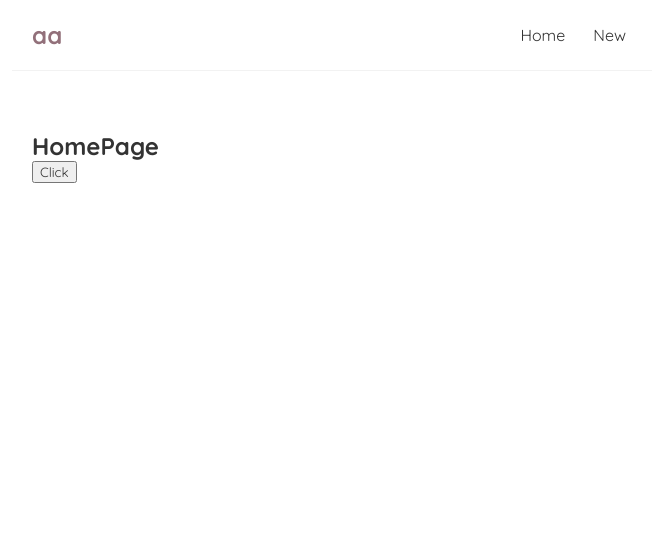
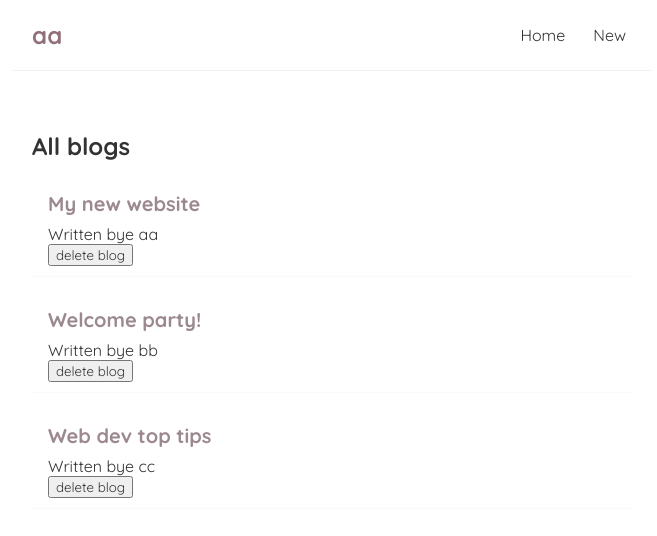
Before and after one commit to arifoglu/React-2024, a React (Create React App) app in the folder react-tutorial/aa-blog/: page / in a window 1280 px wide. Shown: the top 536 px of the page, without its empty margins (308-965 px from the left). Built offline with nearby package versions, Linux system fonts and the light colour scheme.

Commit message:
useState and useEffect finished

```diff
--- /dev/null
+++ b/react-tutorial/aa-blog/src/blogList.js
@@ -0,0 +1,19 @@
+const BlogList = ({ blogs ,title ,handleDelete}) => {
+
+
+    return (
+
+        <div className="class-list">
+            <h2>{ title }</h2>
+            {blogs.map((blog)=> (
+                <div className="blog-preview" key={blog.id}>
+                    <h2>{blog.title}</h2>
+                    <p>Written bye {blog.author}</p>
+                    <button onClick={()=> handleDelete(blog.id) }>delete blog</button>
+                </div>
+            ))}
+        </div>
+     );
+}
+
+export default BlogList;
--- a/react-tutorial/aa-blog/src/home.js
+++ b/react-tutorial/aa-blog/src/home.js
@@ -1,13 +1,28 @@
+import { useState ,useEffect } from 'react';
+import BlogList from './blogList';
+
 const Home = () => {
 
-    const handleClick = () =>{
+    const[blogs,setBlogs] = useState([
+        { title: 'My new website', body: 'lorem ipsum...', author: 'aa', id: 1 },
+        { title: 'Welcome party!', body: 'lorem ipsum...', author: 'bb', id: 2 },
+        { title: 'Web dev top tips', body: 'lorem ipsum...', author: 'cc', id: 3 }
+      ]);
 
-    }
+      const handleDelete = (id)=>{
+        const newBlogs = blogs.filter((blog)=> blog.id !== id );
+        setBlogs(newBlogs);
+      }
+
+// useEffect
+    useEffect(() => {
+        console.log('use effect ran');
+    },[]);
+
 
     return (
         <div className="home">
-            <h2>HomePage</h2>
-            <button onClick= { handleClick }>Click</button>
+            <BlogList blogs={blogs} title= "All blogs" handleDelete={handleDelete}/>
         </div>
      );
 }
--- a/react-tutorial/aa-blog/src/index.css
+++ b/react-tutorial/aa-blog/src/index.css
@@ -33,3 +33,19 @@
   margin: 40px auto;
   padding: 20px;
 }
+
+/* blog previews / list */
+.blog-preview {
+  padding: 10px 16px;
+  margin: 20px 0;
+  border-bottom: 1px solid #fafafa;
+}
+.blog-preview:hover {
+  box-shadow: 1px 3px 5px rgba(0,0,0,0.1);
+  cursor: pointer;
+}
+.blog-preview h2 {
+  font-size: 20px;
+  color: #9c898f;
+  margin-bottom: 8px;
+}
```
